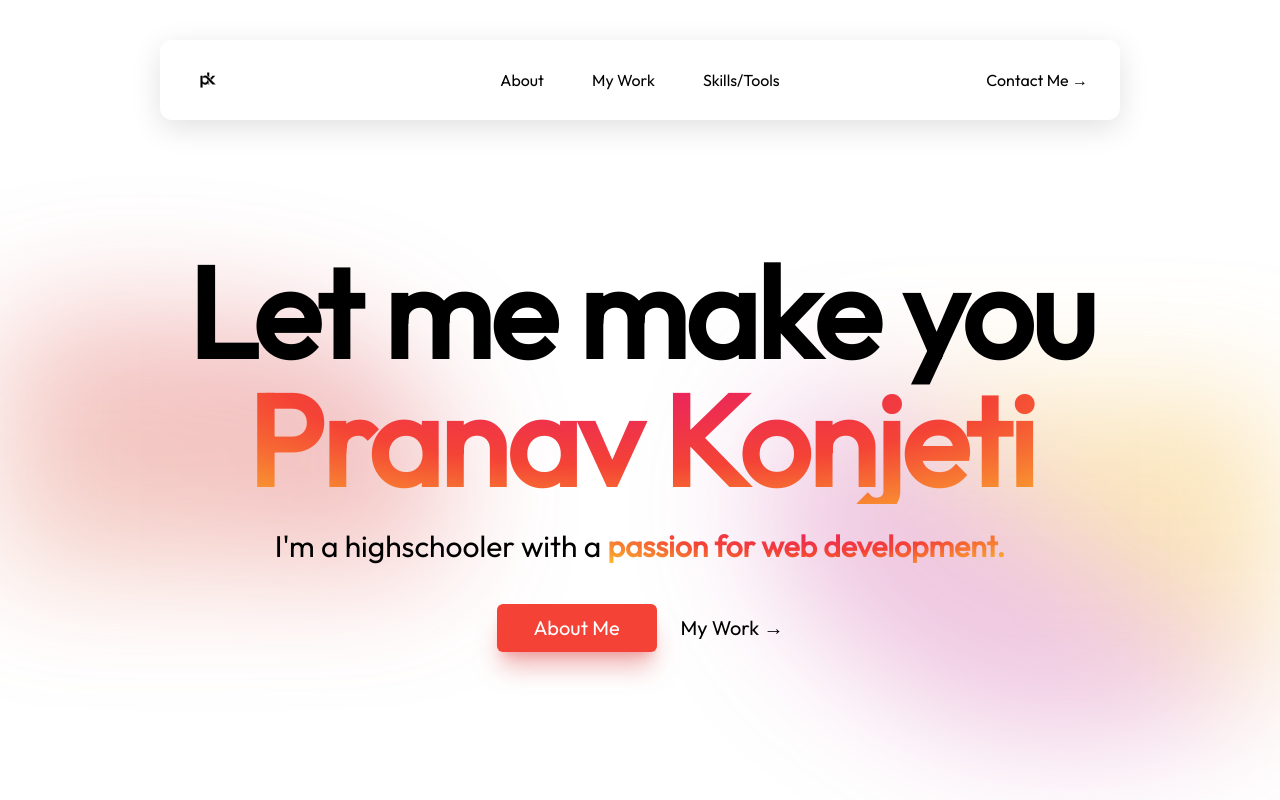
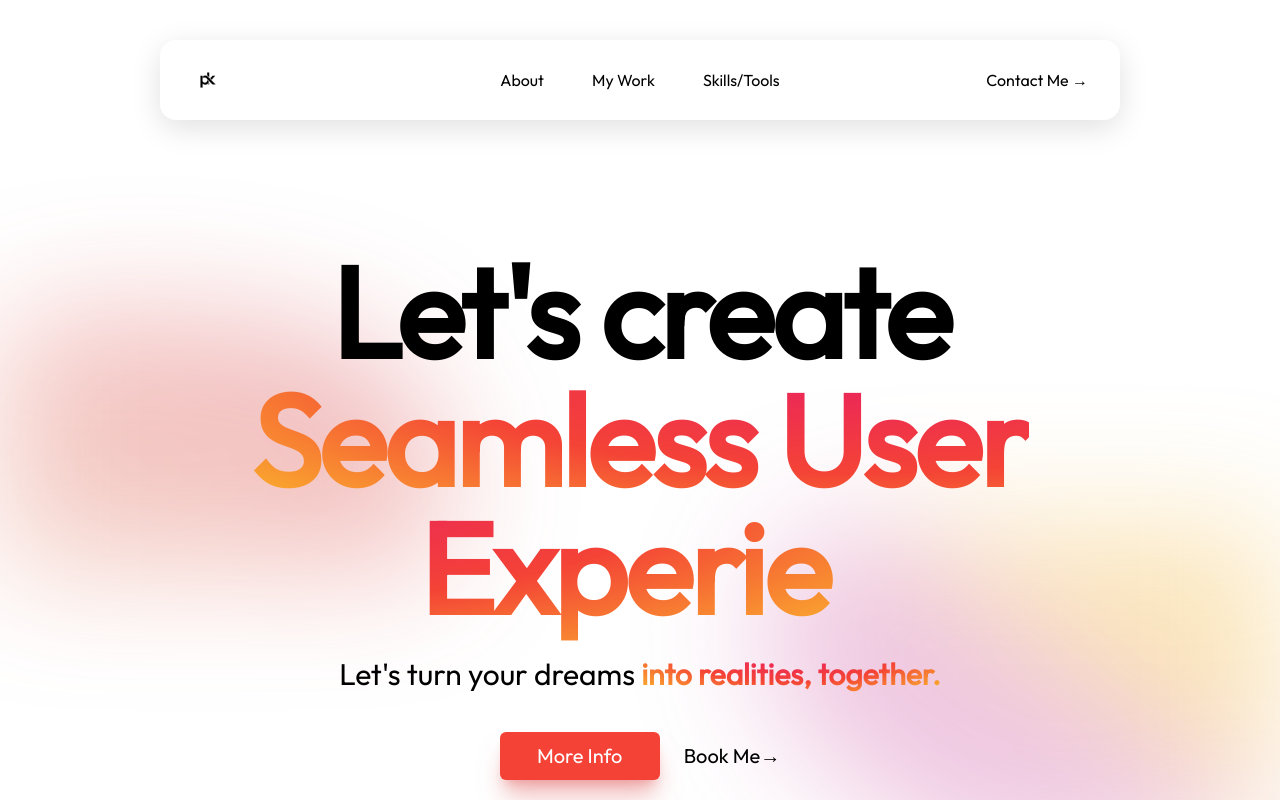
Before and after one commit to PkTheCoda/portfolio, a React (Vite) app: page /hire in a window 1280 px wide. Shown: the top 800 px of the page. Built offline with nearby package versions, Linux system fonts and the light colour scheme.

Commit message:
worked on hire page

```diff
--- a/src/Components/Header.jsx
+++ b/src/Components/Header.jsx
@@ -25,7 +25,7 @@ export default function Navbar() {
   return (
     <>
       <div className="bg-white/40 z-50 sticky top-10 backdrop-blur-xl m-6 flex items-center mx-10 sm:mx-20 lg:mx-40">
-        <header className="shadow-[0_8px_30px_rgb(0,0,0,0.12)] rounded-xl w-full z-50">
+        <header className="shadow-[0_8px_30px_rgb(0,0,0,0.12)] rounded-2xl w-full z-50">
           <nav className="flex items-center justify-between p-6 lg:px-8" aria-label="Global">
             <div className="flex lg:flex-1">
               <a href="#" className="-m-1.5 p-1.5">
--- a/src/Components/HireHeader.jsx
+++ b/src/Components/HireHeader.jsx
@@ -3,6 +3,7 @@ import { Dialog } from '@headlessui/react'
 import { Bars3Icon, XMarkIcon } from '@heroicons/react/24/outline'
 import logo from '../Images/pklogo.png'
 import pranavtextlogo from '../Images/pranavlogotext.png'
+import { TypeAnimation } from 'react-type-animation';
 
 const navigation = [
   { name: 'About', href: '#about' },
@@ -41,12 +42,34 @@ export default function HireHeader() {
           </div>
           <div className="mx-auto max-w-5xl pb-32 sm:pb-48 lg:pb-56 lg:pt-16 sm:pt-8">
             <div className="text-center">
-              <h1 className="text-5xl tracking-tight font-bold text-black sm:text-9xl font-outfit">
-                Let me make you
-                    <span className='main-gradient block'>Pranav Konjeti</span>
+              <h1 className="text-5xl tracking-tight font-bold text-black sm:text-9xl font-outfit leading-normal z-40">
+                Let's create
               </h1>
+              <div className='bg-[radial-gradient(ellipse_at_top,_var(--tw-gradient-stops))] from-pink-500 via-red-500 to-yellow-700 inline text-transparent bg-clip-text text-5xl tracking-tight font-bold text-black sm:text-9xl font-outfit my-10 leading-normal z-40'>
+                <TypeAnimation
+                        sequence={[
+                            'Intuitive User Interfaces', // Types 'One'
+                            1500, // Waits 1.5s
+                            'Seamless User Experiences', // Deletes 'One' and types 'Two'
+                            1500, // Waits 1.5s
+                            'Pixel-Perfect Designs', // Types 'Three' without deleting 'Two'
+                            1500,
+                            'Mobile-Friendly Layouts',
+                            1500,
+                            'Interactive Web Solutions',
+                            1500,
+                            () => {
+                            console.log('Sequence completed');
+                            },
+                        ]}
+                        wrapper="span"
+                        cursor={true}
+                        repeat={Infinity}
+                        style={{}}
+                    />
+                </div>
               <p className="mt-6 text-xl sm:text-3xl leading-8 text-black font-outfit">
-                I'm a highschooler with a <span className='main-gradient font-bold'>passion for web development.</span>
+                Let's turn your dreams <span className='main-gradient font-bold'>into realities, together.</span>
               </p>
               <div className="mt-10 flex items-center justify-center gap-x-6">
                 <a
@@ -54,14 +77,14 @@ export default function HireHeader() {
                   className="rounded-md bg-red-500 px-3.5 py-2.5 text-xl text-white shadow-xl shadow-red-300/50 font-outfit w-40 h-15 flex items-center justify-center transform transition hover:scale-105"
                   onClick={(event) => handleNavigationClick(event, "#about")}
                 >
-                  About Me
+                 More Info
                 </a>
                 <a
                   href="#work"
                   className="text-xl leading-6 text-black font-outfit transform transition hover:scale-105"
                   onClick={(event) => handleNavigationClick(event, "#work")}
                 >
-                  My Work <span aria-hidden="true">→</span>
+                  Book Me<span aria-hidden="true">→</span>
                 </a>
               </div>
             </div>
```
